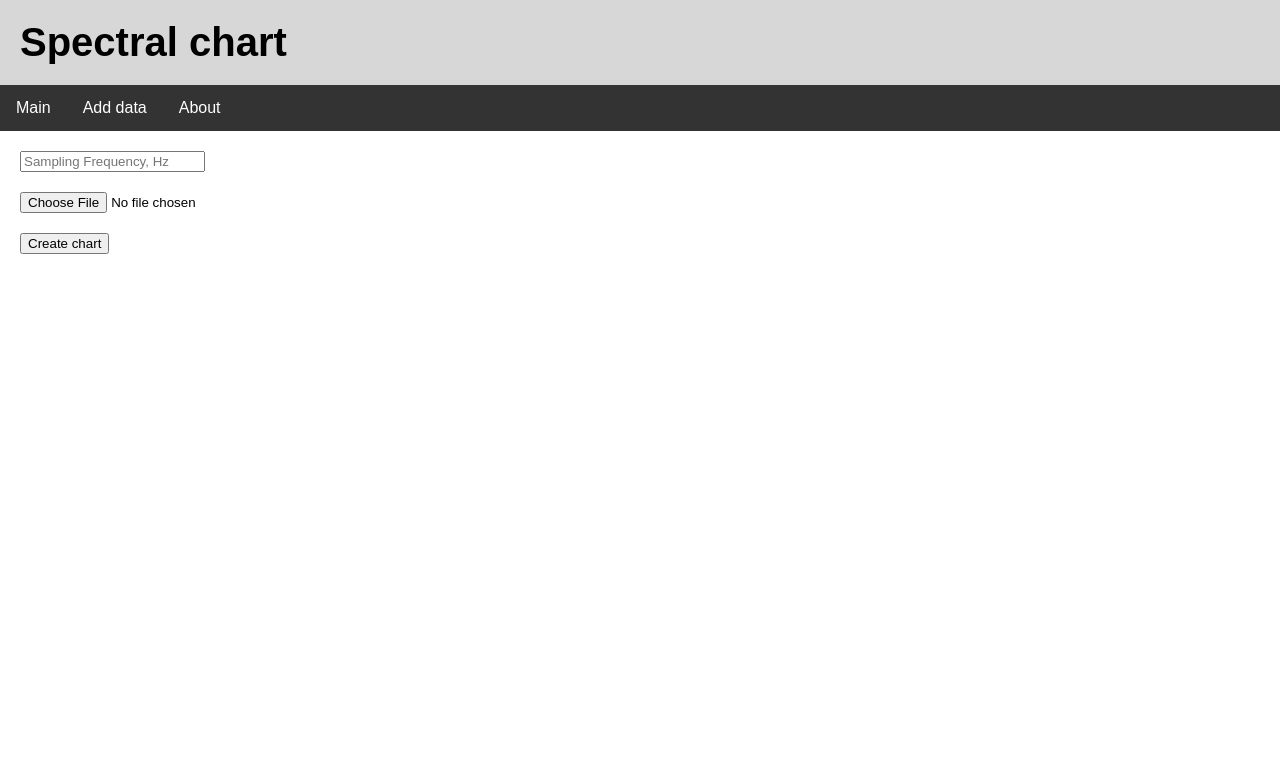
After one commit to rmnsfx/web_app, a Django app: page /add/ in a window 1280 px wide. The commit adds this page. Shown: the top 779 px of the page. Run offline with Django 3.2, Linux system fonts and the light colour scheme.

Commit message:
add data

```diff
--- a/hello/blog/static/css/blog.css
+++ b/hello/blog/static/css/blog.css
@@ -1,8 +1,13 @@
+body {
+    margin: 0; /* Убираем отступы */
+}
+
 .page-header {
 	font-family: arial;
+    font-weight: bold;
+	font-size: 40;
 	background-color: #d7d7d7;
-        margin-top: 0;
-        padding: 20px 20px 20px 20px;
+    padding: 20px;
 }
 
 .page-center {
@@ -12,6 +17,14 @@
     padding: 10px 10px 10px 10px;
 }
 
+
+.text {
+
+	font-family: arial;
+	font-size: 50;
+	text-align: width;
+    padding: 90;
+}
 
 ul {
     font-family: arial;
@@ -37,3 +50,7 @@ li a {
 li a:hover {
     background-color: #111;
 }
+
+p {
+	margin: 20px;
+}
--- /dev/null
+++ b/hello/blog/templates/blog/add_data.html
@@ -0,0 +1,28 @@
+{% load staticfiles %}
+
+<html>
+<body bgcolor="#ffffff">
+
+<header>
+	<link rel="stylesheet" href="{% static 'css/blog.css' %}">
+    <div class="page-header">Spectral chart</div>
+</header>
+
+<ul id="navbar">
+  <li><a href="http://127.0.0.1:8000/">Main</a></li>
+  <li><a href="http://127.0.0.1:8000/add/">Add data</a></li>
+  <li><a href="http://127.0.0.1:8000/about/">About</a></li>
+</ul>
+
+
+
+<p><input type=search placeholder="Sampling Frequency, Hz"></p>
+
+<p><input type=file name=button value="Open file"></p>
+
+<form action="http://127.0.0.1:8000/main_chart/">
+    <p><input type="submit" value="Create chart" /></p>
+</form>
+
+</body>
+</html>
--- a/hello/blog/urls.py
+++ b/hello/blog/urls.py
@@ -4,4 +4,8 @@ from . import views
 urlpatterns = [
     url(r'^$', views.main, name='main'),
 	url(r'^chart/$', views.post_list, name='post_list'),
+	url(r'^add/$', views.add_data, name='add_data'),
+	url(r'^main_chart/$', views.main_chart, name='main_chart'),
+	url(r'^about/$', views.main, name='main'),
+	url(r'^open_file/$', views.open_file, name='open_file'),
 ]
--- a/hello/blog/views.py
+++ b/hello/blog/views.py
@@ -11,9 +11,22 @@ from matplotlib.backends.backend_agg import FigureCanvasAgg
 from django.shortcuts import render_to_response
 import io
 from io import *
+from tkinter import *
+from tkinter.filedialog import *
+from tkinter.messagebox import *
+import fileinput
+import threading
+import matplotlib
+matplotlib.use('Agg')
 
 def main (request):
-	return render_to_response('blog/post_list.html')
+    return render_to_response('blog/main.html')
+
+def add_data (request):
+    return render_to_response('blog/add_data.html')
+
+def main_chart (request):
+    return render_to_response('blog/main_chart.html')
 
 def post_list(request):
 
@@ -33,8 +46,6 @@ def post_list(request):
     Y = np.fft.fft(y)/n # fft computing and normalization
     Y = Y[0:n/2]
 
-
-
     fig, ax = plt.subplots(2, 1, figsize=(10,10))
     fig.patch.set_facecolor('white')
 
@@ -46,21 +57,36 @@ def post_list(request):
     ax[1].set_xlabel('Freq (Hz)')
     ax[1].set_ylabel('|Y(freq)|')
 
-
-    #fig = plt.figure()
-    #scatter1 = plt.scatter(0.0, 1.0)
-    #graph1 = plt.plot([-1.0, 1.0], [0.0, 1.0])
-
-
-
     canvas = FigureCanvasAgg(fig)
     response = HttpResponse(content_type='image/png')
     canvas.print_png(response)
 
-	#response = io.BytesIO()
-	#plt.savefig('img.png')
+    plt.close()
 
     return response
     #return render(request, 'blog/post_list.html', {'response': response})
     #return render_to_response('blog/post_list.html', {'response': response})
     #return HttpResponse (response.getvalue(), content_type="Image/png")
+	#response = io.BytesIO()
+	#plt.savefig('img.png')
+	#fig = plt.figure()
+    #scatter1 = plt.scatter(0.0, 1.0)
+    #graph1 = plt.plot([-1.0, 1.0], [0.0, 1.0])
+
+def open_file(self):
+
+    root = Tk()
+    root.attributes("-topmost", True)
+    root.withdraw()
+
+    op = askopenfile()
+    root.mainloop()
+
+
+
+    #t = threading.Thread(target=callback)
+    #t.daemon = False
+    #t.start()
+	#root.deiconify()
+    #root.lift()
+    #root.focus_force()
```
Also changed, not shown: hello/blog/templates/blog/main.html (added, +22 -0 lines), hello/blog/templates/blog/main_chart.html (added, +23 -0 lines). Lines whose indentation alone changed are shown as unchanged.
